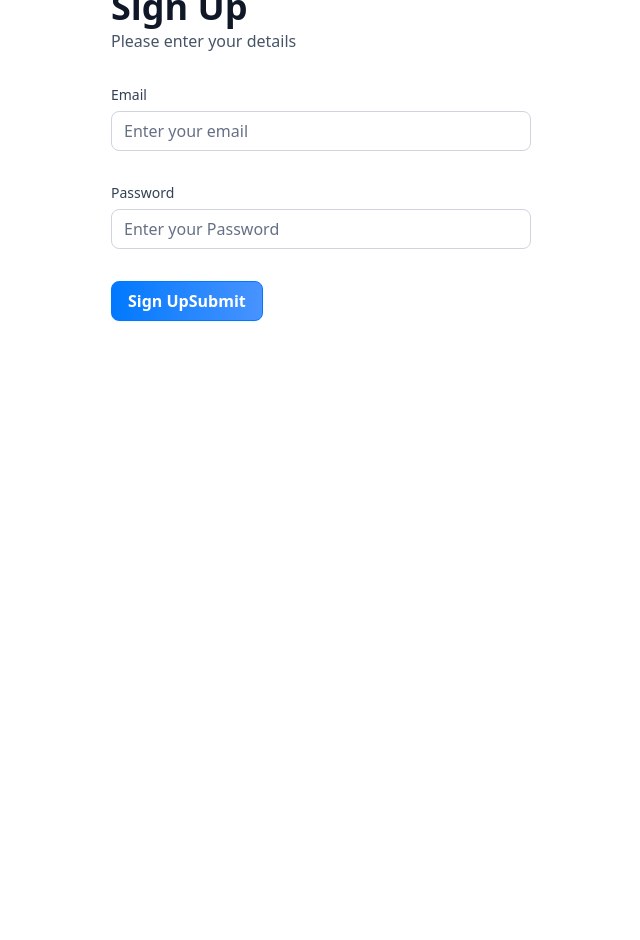
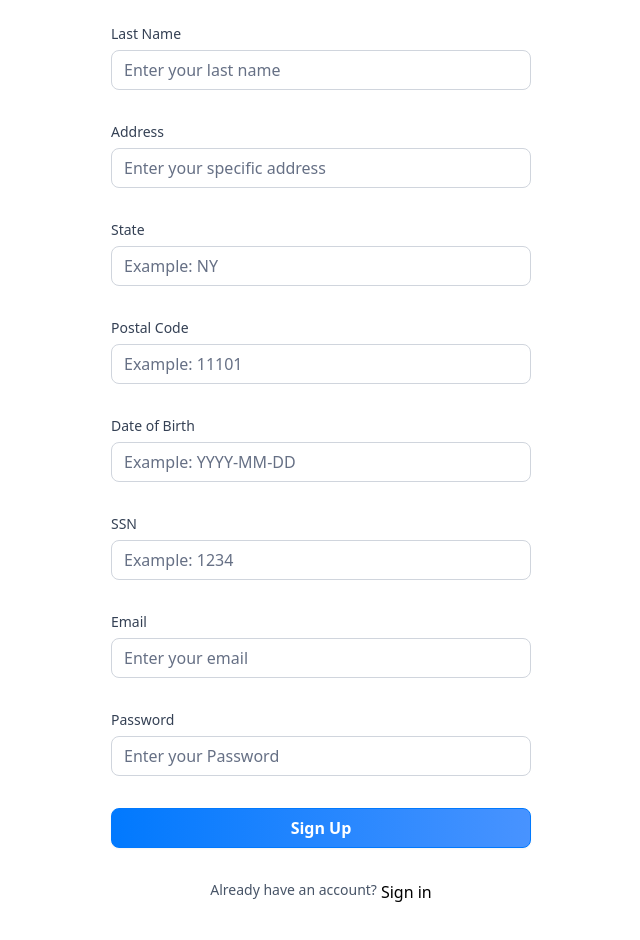
Before and after one commit to khaled9912/banking_app, a Next.js app: page /sign-up in a window 1280 px wide. Shown: the part 280-1220 px from the top of the page, without its empty margins (319-959 px from the left). Before the commit the page ends 800 px from the top, so only its background shows below. Built offline with nearby package versions, Linux system fonts and the light colour scheme.

Commit message:
add sign up fields

```diff
--- a/components/AuthForm.tsx
+++ b/components/AuthForm.tsx
@@ -1,3 +1,4 @@
+"use client"
 import Link from "next/link";
 import React, { useState } from 'react'
 import Image from "next/image";
@@ -81,6 +82,52 @@
             <>
             <Form {...form}>
                 <form onSubmit={form.handleSubmit(onSubmit)} className="space-y-8">
+                    {type === 'sign-up' && (
+                        <>
+                            <CustomInput
+                            control={form.control}
+                            name="firstName"
+                            label="First Name"
+                            placeholder="Enter your first name"
+                            />
+                            <CustomInput
+                            control={form.control}
+                            name="lastName"
+                            label="Last Name"
+                            placeholder="Enter your last name"
+                            />
+                             <CustomInput
+                            control={form.control}
+                            name="address1"
+                            label="Address"
+                            placeholder="Enter your specific address"
+                            />
+                             <CustomInput
+                            control={form.control}
+                            name="state"
+                            label="State"
+                            placeholder="Example: NY"
+                            />
+                            <CustomInput
+                            control={form.control}
+                            name="postalCode"
+                            label="Postal Code"
+                            placeholder="Example: 11101"
+                            />
+                            <CustomInput
+                            control={form.control}
+                            name="dateOfBirth"
+                            label="Date of Birth"
+                            placeholder="Example: YYYY-MM-DD"
+                            />
+                            <CustomInput
+                            control={form.control}
+                            name="ssn"
+                            label="SSN"
+                            placeholder="Example: 1234"
+                            />
+                        </>
+                    )}
                     <CustomInput
                     control={form.control}
                     name="email"
@@ -93,8 +140,8 @@
                     label="Password"
                     placeholder="Enter your Password"
                     />
-
-                    <Button type="submit"
+                   <div className="flex flex-col gap-4">
+                        <Button type="submit"  disabled={isLoading}
                         className="form-btn"
                         >
                             {isLoading ? (
@@ -104,9 +151,22 @@
                                 ) : type === 'sign-in'
                                 ? 'Sign in' : 'Sign Up'
                             }
-                        Submit</Button>
+                            </Button>
+                   </div>
                 </form>
                 </Form>
+
+                <footer className="flex justify-center gap-1">
+                        <p className="text-14 font-normal text-gray-600">{type === 'sign-in'
+                            ? "Don't have an account?"
+                            : "Already have an account?"}
+                        </p>
+                        <Link href={type === 'sign-in' ? '/sign-up'
+                            : '/sign-in'}>
+                            {type === 'sign-in' ? 'Sign up'
+                            : 'Sign in'}
+                        </Link>
+                </footer>
             </>
         ) }
     </section>
--- a/components/Sidebar.tsx
+++ b/components/Sidebar.tsx
@@ -41,7 +41,8 @@
                         <Image
                             src={item.imgURL}
                             alt={item.label}
-                            fill
+                            width={40}
+                            height={40}
                             className={cn({
                                 'brightness-[3] invert-0':isActive
                             })}
--- a/lib/utils.ts
+++ b/lib/utils.ts
@@ -196,6 +196,15 @@
 };
 
 export const authFormSchema = z.object({
+  // sign up
+  firstName: z.string().min(3),
+  lastName: z.string().min(3),
+  address1: z.string().max(50),
+  state: z.string().min(2).max(2),
+  postalCode: z.string().min(3).max(6),
+  dateOfBirth: z.string().min(3),
+  ssn: z.string().min(3),
+  // both
   email: z.string().email(),
-  password: z.string().min(8)
+  password: z.string().min(8),
 })
```
Lines whose indentation alone changed are shown as unchanged.
